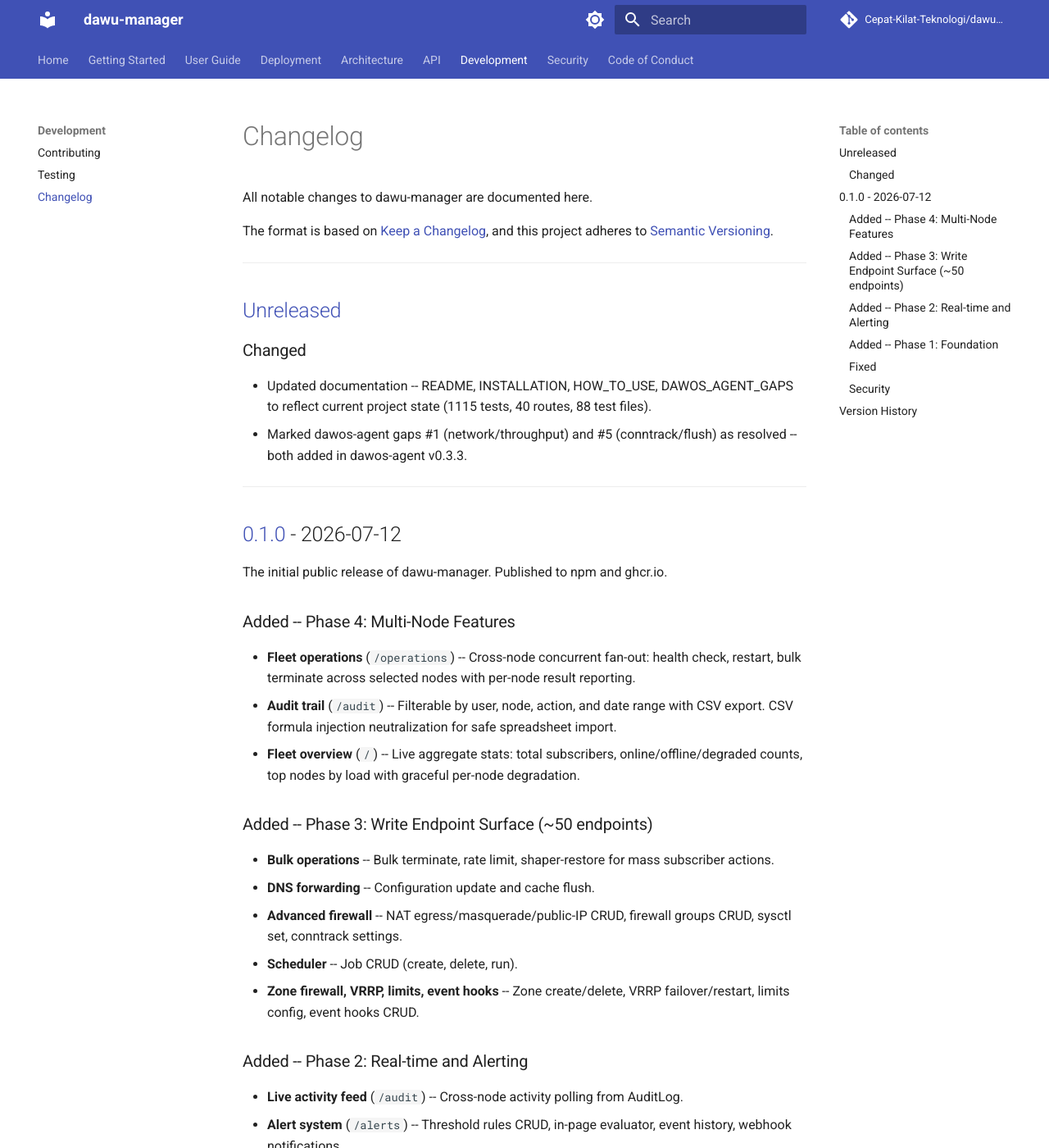
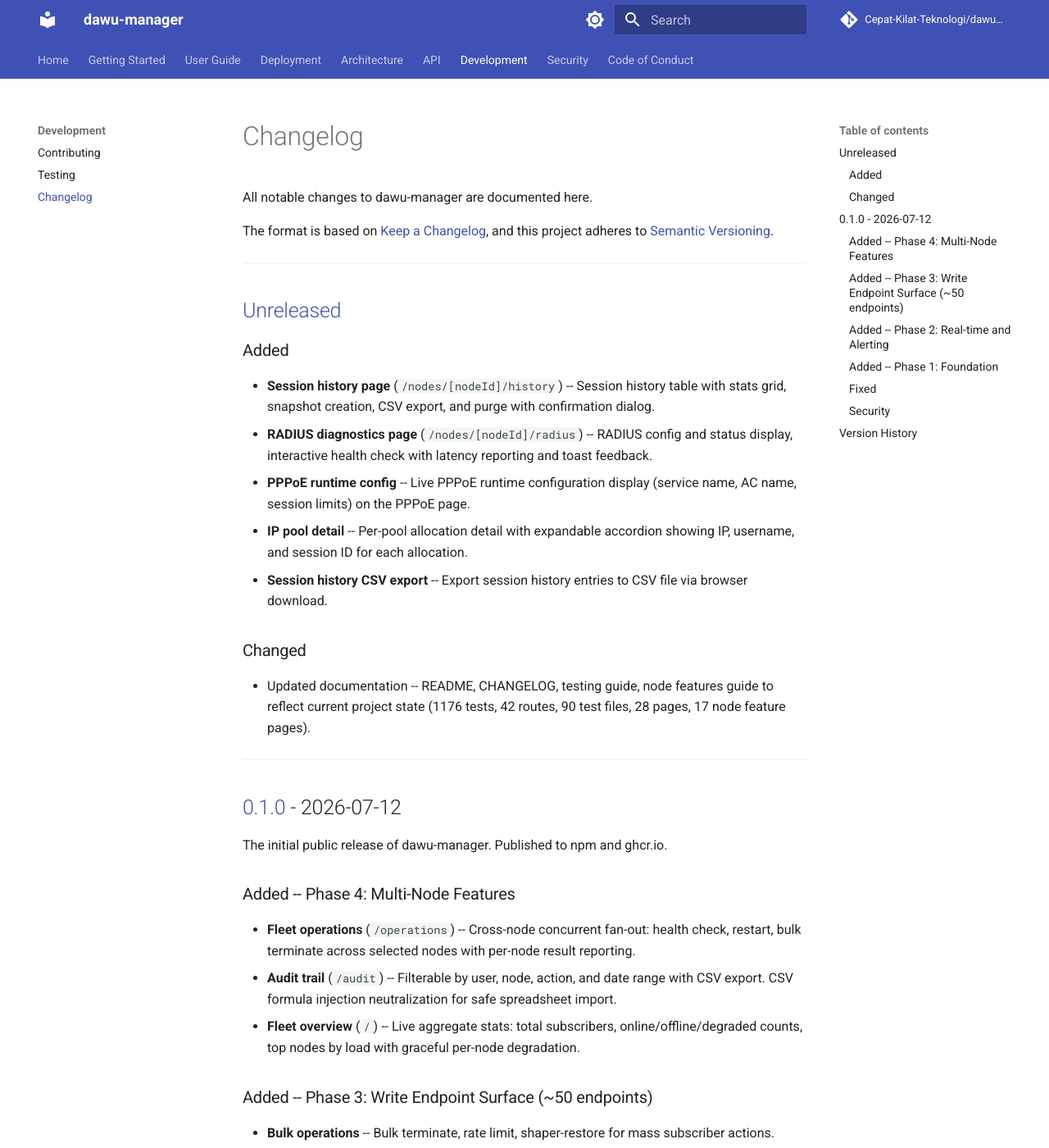
Before and after one commit to Cepat-Kilat-Teknologi/dawu-manager, an MkDocs documentation site: the page built from docs/development/changelog.md, in a window 1280 px wide and 1400 px high. Shown: the whole window at 82% size. Built offline with MkDocs 1.6.1 and Material for MkDocs 9.7.7, drawn with Linux system fonts in a browser that asks for light colours; comment, search, counter and statistics services are not loaded; some of the changed text lies outside the part shown.

Commit message:
docs: update mkdocs changelog with v0.4.0 features and counts
Add history, RADIUS, PPPoE runtime, IP pool detail, CSV export
to unreleased section. Update page counts 26→28, test counts
1115→1176, test files 88→90 in v0.1.0 section.

```diff
--- a/docs/development/changelog.md
+++ b/docs/development/changelog.md
@@ -9,10 +9,17 @@ and this project adheres to [Semantic Versioning](https://semver.org/spec/v2.0.0
 
 ## [Unreleased]
 
+### Added
+
+- **Session history page** (`/nodes/[nodeId]/history`) -- Session history table with stats grid, snapshot creation, CSV export, and purge with confirmation dialog.
+- **RADIUS diagnostics page** (`/nodes/[nodeId]/radius`) -- RADIUS config and status display, interactive health check with latency reporting and toast feedback.
+- **PPPoE runtime config** -- Live PPPoE runtime configuration display (service name, AC name, session limits) on the PPPoE page.
+- **IP pool detail** -- Per-pool allocation detail with expandable accordion showing IP, username, and session ID for each allocation.
+- **Session history CSV export** -- Export session history entries to CSV file via browser download.
+
 ### Changed
 
-- Updated documentation -- README, INSTALLATION, HOW_TO_USE, DAWOS_AGENT_GAPS to reflect current project state (1115 tests, 40 routes, 88 test files).
-- Marked dawos-agent gaps #1 (network/throughput) and #5 (conntrack/flush) as resolved -- both added in dawos-agent v0.3.3.
+- Updated documentation -- README, CHANGELOG, testing guide, node features guide to reflect current project state (1176 tests, 42 routes, 90 test files, 28 pages, 17 node feature pages).
 
 ---
 
@@ -42,7 +49,7 @@ The initial public release of dawu-manager. Published to npm and ghcr.io.
 ### Added -- Phase 1: Foundation
 
 - **Multi-node management** -- Add, monitor, and control multiple dawos-agent BNG nodes from a single dashboard.
-- **26 pages** -- Dashboard overview, node list, add node, and 15 per-node category pages (sessions, service, config, firewall, network, traffic, pppoe, routing, ip-pool, monitoring, logs, system, dhcp, diagnostics, events) plus audit, alerts, operations, users, settings.
+- **28 pages** -- Dashboard overview, node list, add node, and 17 per-node category pages (sessions, service, config, firewall, network, traffic, pppoe, routing, ip-pool, monitoring, logs, system, dhcp, diagnostics, events, history, radius) plus audit, alerts, operations, users, settings.
 - **14 API routes** -- Auth, setup, node CRUD, health check, universal proxy, SSE streaming, activity/export, alert rules/events, fleet operations/overview.
 - **Role-based access control** -- Admin, operator, viewer roles with route-level enforcement.
 - **API key encryption** -- AES-256-GCM with scrypt-derived keys; API keys encrypted at rest.
@@ -53,7 +60,7 @@ The initial public release of dawu-manager. Published to npm and ghcr.io.
 - **Embedded database** -- SQLite via Prisma 7 with driver adapter pattern.
 - **One-command install** -- `npx dawu-manager` for immediate launch.
 - **Docker image** -- Multi-platform image (amd64 + arm64) published to ghcr.io.
-- **1115 tests** across 88 test files with comprehensive code coverage.
+- **1176 tests** across 90 test files with comprehensive code coverage.
 
 ### Fixed
 
@@ -78,7 +85,7 @@ The initial public release of dawu-manager. Published to npm and ghcr.io.
 
 | Version | Date | Highlights |
 |---------|------|------------|
-| 0.1.0 | 2026-07-12 | Initial release: multi-node management, 26 pages, 14 API routes, fleet operations, audit trail, alerts |
+| 0.1.0 | 2026-07-12 | Initial release: multi-node management, 28 pages, 14 API routes, fleet operations, audit trail, alerts |
 
 ---
 
```
